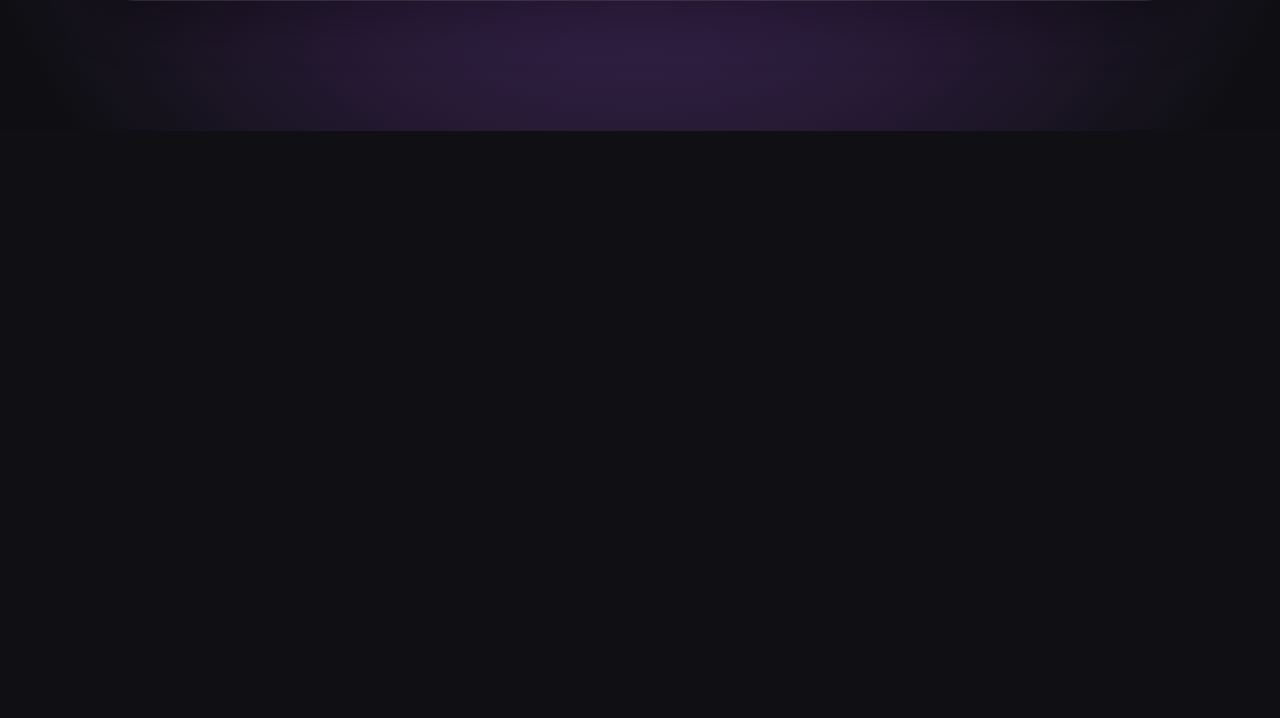
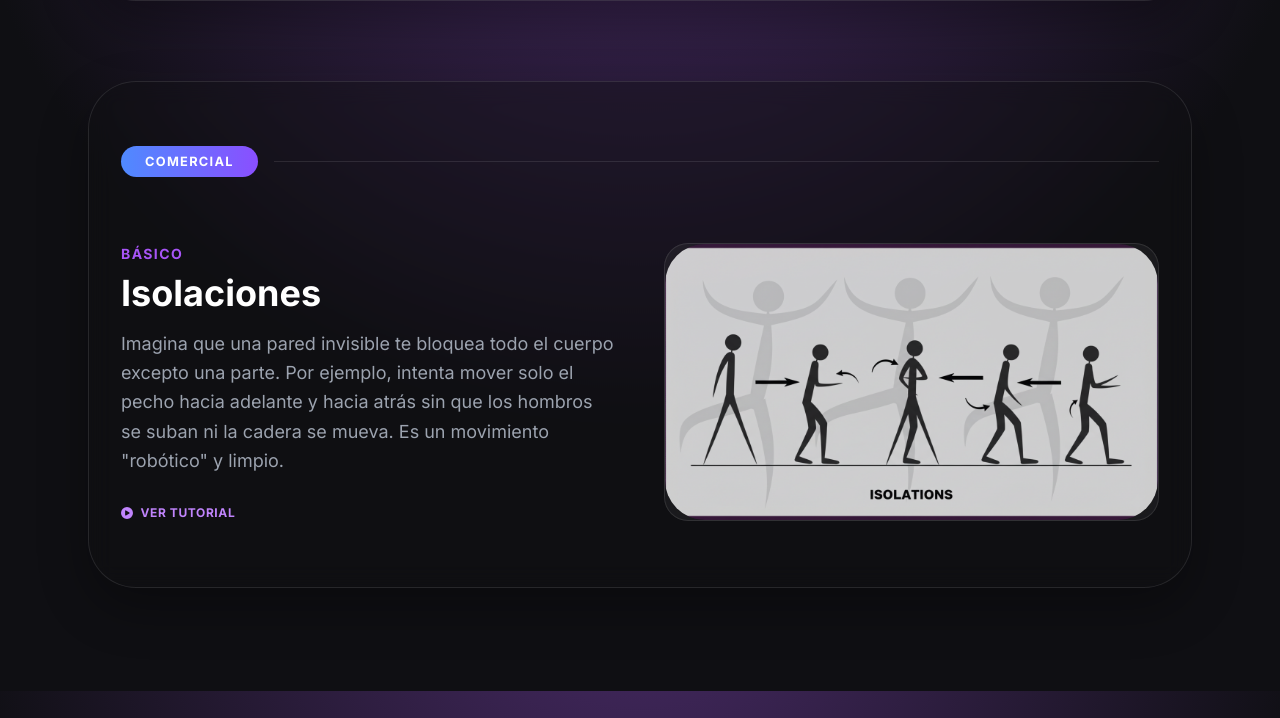
Before and after one commit to rutsaisan/Proyecto-BeatBlueprint, a PHP site: page /wiki.php in a window 1280 px wide. Shown: the part 3309-4027 px from the top of the page. Before the commit the page ends 3440 px from the top, so only its background shows below. Run offline with PHP 8.4, Linux system fonts and the light colour scheme; some libraries are stand-ins or nearby versions.

Commit message:
feed y wiki

```diff
--- a/wiki.php
+++ b/wiki.php
@@ -172,7 +172,7 @@
                     <h2 class="text-4xl font-bold mt-2 mb-4">Criss Cross</h2>
                     <span class="text-purple-500 font-bold text-sm tracking-widest uppercase">Básico</span>
                     <p class="text-gray-400 leading-relaxed text-lg">
-                        es un salto rítmico que consiste en abrir y cerrar las piernas alternativamente: en el primer pulso saltas abriendo los pies hacia los lados y, en el segundo, saltas de nuevo cruzando un pie por delante del otro. Es fundamental mantener el peso en las puntas de los pies y coordinar el cruce (derecha delante, abrir, izquierda delante) para crear un efecto visual de tijera constante.
+                        Es un salto rítmico que consiste en abrir y cerrar las piernas alternativamente: en el primer pulso saltas abriendo los pies hacia los lados y, en el segundo, saltas de nuevo cruzando un pie por delante del otro. Es fundamental mantener el peso en las puntas de los pies y coordinar el cruce (derecha delante, abrir, izquierda delante) para crear un efecto visual de tijera constante.
                     </p><br>
                     <a class="text-xs text-purple-400 font-bold uppercase tracking-wider hover:text-white transition" href="https://youtube.com/shorts/qR_itaRdwMc?si=EZSK49656_5IGdZn">
                         <i class="fas fa-play-circle mr-1"></i> Ver Tutorial
@@ -196,7 +196,10 @@
                     <h2 class="text-4xl font-bold mt-2 mb-4">Moonwalk</h2>
                     <p class="text-gray-400 leading-relaxed text-lg">
                         Técnica de deslizamiento que crea la ilusión óptica de que el bailarín se mueve hacia adelante mientras camina hacia atrás. Popularizado por Michael Jackson, requiere un control preciso del peso en los metatarsos.
-                    </p>
+                    </p><br>
+                    <a class="text-xs text-purple-400 font-bold uppercase tracking-wider hover:text-white transition" href="https://youtube.com/shorts/qR_itaRdwMc?si=EZSK49656_5IGdZn">
+                        <i class="fas fa-play-circle mr-1"></i> Ver Tutorial
+                    </a>
                 </div>
             </section>
         </div>
@@ -216,7 +219,32 @@
                     <h2 class="text-4xl font-bold mt-2 mb-4">Six Step</h2>
                     <p class="text-gray-400 leading-relaxed text-lg">
                         El movimiento fundamental del footwork en el Breaking. Consiste en una secuencia de seis pasos circulares en el suelo, utilizando las manos como apoyo y las piernas para crear una rotación fluida alrededor del eje central.
-                    </p>
+                    </p><br>
+                    <a class="text-xs text-purple-400 font-bold uppercase tracking-wider hover:text-white transition" href="https://youtube.com/shorts/qR_itaRdwMc?si=EZSK49656_5IGdZn">
+                        <i class="fas fa-play-circle mr-1"></i> Ver Tutorial
+                    </a>
+                </div>
+            </section>
+        </div>
+        <div class="style-section">
+            <div class="flex items-center gap-4 mb-16">
+                <span class="section-badge" style="background: linear-gradient(90deg, #4f8aff, #8A4FFF);">Comercial</span>
+                <div class="h-[1px] flex-grow bg-white/10"></div>
+            </div>
+
+            <section class="flex flex-col md:flex-row-reverse items-center gap-12 group">
+                <div class="w-full md:w-1/2 aspect-video rounded-3xl overflow-hidden glass-card">
+                    <img src="img/pasos/Isolaciones.png" alt="Isolaciones" class="w-full h-full object-cover opacity-80 group-hover:opacity-100 transition duration-500">
+                </div>
+                <div class="w-full md:w-1/2">
+                    <span class="text-purple-500 font-bold text-sm tracking-widest uppercase">Básico</span>
+                    <h2 class="text-4xl font-bold mt-2 mb-4">Isolaciones</h2>
+                    <p class="text-gray-400 leading-relaxed text-lg">
+                        Imagina que una pared invisible te bloquea todo el cuerpo excepto una parte. Por ejemplo, intenta mover solo el pecho hacia adelante y hacia atrás sin que los hombros se suban ni la cadera se mueva. Es un movimiento "robótico" y limpio.
+                    </p><br>
+                    <a class="text-xs text-purple-400 font-bold uppercase tracking-wider hover:text-white transition" href="https://youtu.be/dzX4eTH0GL0?si=rdT6o5K9GC_NJQiX">
+                        <i class="fas fa-play-circle mr-1"></i> Ver Tutorial
+                    </a>
                 </div>
             </section>
         </div>
```
Also changed, not shown: feed.php (+15 -1 lines), img/pasos/Isolaciones.png (added).
